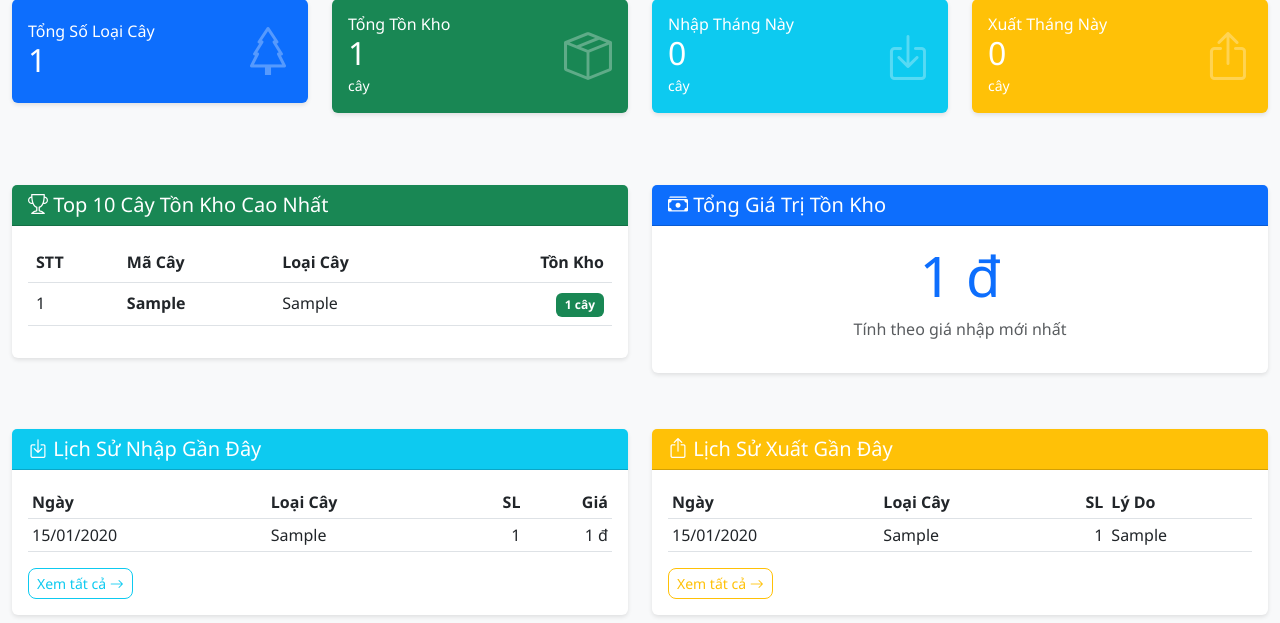
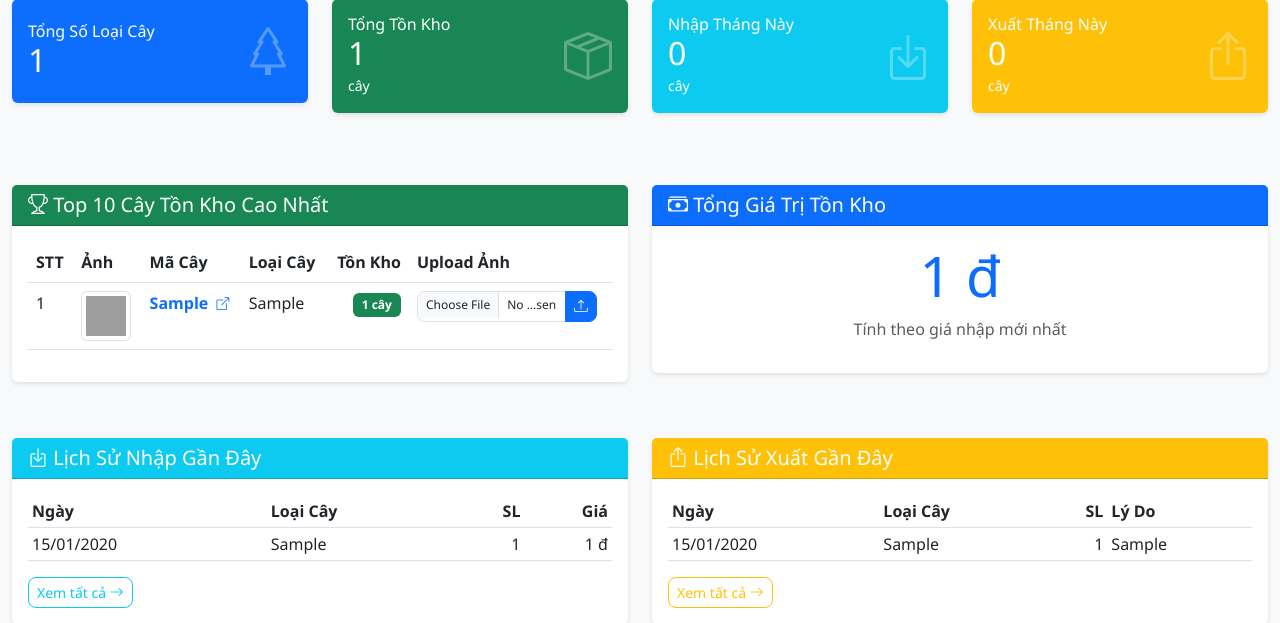
Before and after one commit to thetechguyfromvietnam/vusuadam, a Flask app: page / in a window 1280 px wide. Shown: the part 183-806 px from the top of the page. Run offline with Flask 3, Linux system fonts and the light colour scheme; tables that the repository leaves empty hold one stand-in row (values such as "Sample post"); some libraries are stand-ins or nearby versions; grey boxes are pictures that could not be loaded.

Commit message:
Fix: Sửa lỗi không tìm thấy cây và thêm upload ảnh ở trang chính
- Sửa route chi_tiet_cay để xử lý URL encoding với path:ma_cay và unquote()
- Thêm cột ảnh và link đến chi tiết cây trong bảng Top 10
- Thêm chức năng upload ảnh trực tiếp từ trang chính
- Sửa các routes liên quan để hỗ trợ ký tự đặc biệt trong mã cây

```diff
--- a/app.py
+++ b/app.py
@@ -3,7 +3,7 @@ from flask_sqlalchemy import SQLAlchemy
 from datetime import datetime, date
 import pandas as pd
 import os
-from urllib.parse import quote_plus, urlparse, urlunparse
+from urllib.parse import quote_plus, urlparse, urlunparse, unquote
 from sqlalchemy import func, extract
 from sqlalchemy.engine.url import URL
 from dotenv import load_dotenv
@@ -499,8 +499,10 @@ def lich_su():
         # Hiển thị cả hai
         return render_template('lich_su.html', loai=loai)
 
-@app.route('/api/cay/<ma_cay>')
+@app.route('/api/cay/<path:ma_cay>')
 def api_cay(ma_cay):
+    ma_cay = unquote(ma_cay)
+
     cay = CayXanh.query.filter_by(ma_cay=ma_cay).first()
     if cay:
         nhap_moi_nhat = NhapKho.query.filter_by(cay_xanh_id=cay.id).order_by(NhapKho.ngay_nhap.desc()).first()
@@ -513,8 +515,11 @@ def api_cay(ma_cay):
         })
     return jsonify({'success': False, 'message': 'Không tìm thấy!'})
 
-@app.route('/cay/<ma_cay>')
+@app.route('/cay/<path:ma_cay>')
 def chi_tiet_cay(ma_cay):
+    # URL decode để xử lý các ký tự đặc biệt trong ma_cay
+    ma_cay = unquote(ma_cay)
+
     cay = CayXanh.query.filter_by(ma_cay=ma_cay).first()
     if not cay:
         flash('Không tìm thấy cây!', 'error')
@@ -547,9 +552,11 @@ def chi_tiet_cay(ma_cay):
                          tong_so_luong_nhap=tong_so_luong_nhap,
                          tong_so_luong_xuat=tong_so_luong_xuat)
 
-@app.route('/cay/<ma_cay>/xoa', methods=['POST'])
+@app.route('/cay/<path:ma_cay>/xoa', methods=['POST'])
 def xoa_cay(ma_cay):
     """Xóa cây và tất cả lịch sử nhập xuất liên quan"""
+    ma_cay = unquote(ma_cay)
+
     cay = CayXanh.query.filter_by(ma_cay=ma_cay).first()
     if not cay:
         if request.is_json:
@@ -596,9 +603,11 @@ def xoa_cay(ma_cay):
 
     return redirect(url_for('ton_kho'))
 
-@app.route('/cay/<ma_cay>/upload-anh', methods=['POST'])
+@app.route('/cay/<path:ma_cay>/upload-anh', methods=['POST'])
 def upload_anh_cay(ma_cay):
     """Upload ảnh cho cây"""
+    ma_cay = unquote(ma_cay)
+
     cay = CayXanh.query.filter_by(ma_cay=ma_cay).first()
     if not cay:
         if request.is_json:
--- a/templates/index.html
+++ b/templates/index.html
@@ -85,16 +85,40 @@
                         <thead>
                             <tr>
                                 <th>STT</th>
+                                <th>Ảnh</th>
                                 <th>Mã Cây</th>
                                 <th>Loại Cây</th>
                                 <th class="text-end">Tồn Kho</th>
+                                <th>Upload Ảnh</th>
                             </tr>
                         </thead>
                         <tbody>
                             {% for cay in top_ton_kho %}
                             <tr>
                                 <td>{{ loop.index }}</td>
-                                <td><strong>{{ cay.ma_cay }}</strong></td>
+                                <td>
+                                    {% if cay.hinh_anh %}
+                                    <a href="{{ url_for('chi_tiet_cay', ma_cay=cay.ma_cay) }}">
+                                        <img src="{{ get_image_url(cay.hinh_anh) }}"
+                                             alt="{{ cay.loai_cay }}"
+                                             class="img-thumbnail"
+                                             style="width: 50px; height: 50px; object-fit: cover;">
+                                    </a>
+                                    {% else %}
+                                    <div class="bg-light d-flex align-items-center justify-content-center" style="width: 50px; height: 50px;">
+                                        <i class="bi bi-image text-muted"></i>
+                                    </div>
+                                    {% endif %}
+                                </td>
+                                <td>
+                                    <strong>
+                                        <a href="{{ url_for('chi_tiet_cay', ma_cay=cay.ma_cay) }}"
+                                           class="text-decoration-none text-primary">
+                                            {{ cay.ma_cay }}
+                                            <i class="bi bi-box-arrow-up-right"></i>
+                                        </a>
+                                    </strong>
+                                </td>
                                 <td>{{ cay.loai_cay }}</td>
                                 <td class="text-end">
                                     {% if cay.ton_kho and cay.ton_kho > 0 %}
@@ -103,10 +127,24 @@
                                     <span class="badge bg-secondary">0 cây</span>
                                     {% endif %}
                                 </td>
+                                <td>
+                                    <form method="POST" action="{{ url_for('upload_anh_cay', ma_cay=cay.ma_cay) }}"
+                                          enctype="multipart/form-data" class="d-inline upload-form-{{ loop.index }}">
+                                        <div class="input-group input-group-sm" style="width: 180px;">
+                                            <input type="file" class="form-control form-control-sm"
+                                                   name="file" accept="image/*"
+                                                   id="file-{{ loop.index }}"
+                                                   style="font-size: 0.75rem;">
+                                            <button type="submit" class="btn btn-primary btn-sm" title="Upload ảnh">
+                                                <i class="bi bi-upload"></i>
+                                            </button>
+                                        </div>
+                                    </form>
+                                </td>
                             </tr>
                             {% else %}
                             <tr>
-                                <td colspan="4" class="text-center text-muted">Chưa có dữ liệu</td>
+                                <td colspan="6" class="text-center text-muted">Chưa có dữ liệu</td>
                             </tr>
                             {% endfor %}
                         </tbody>
```
